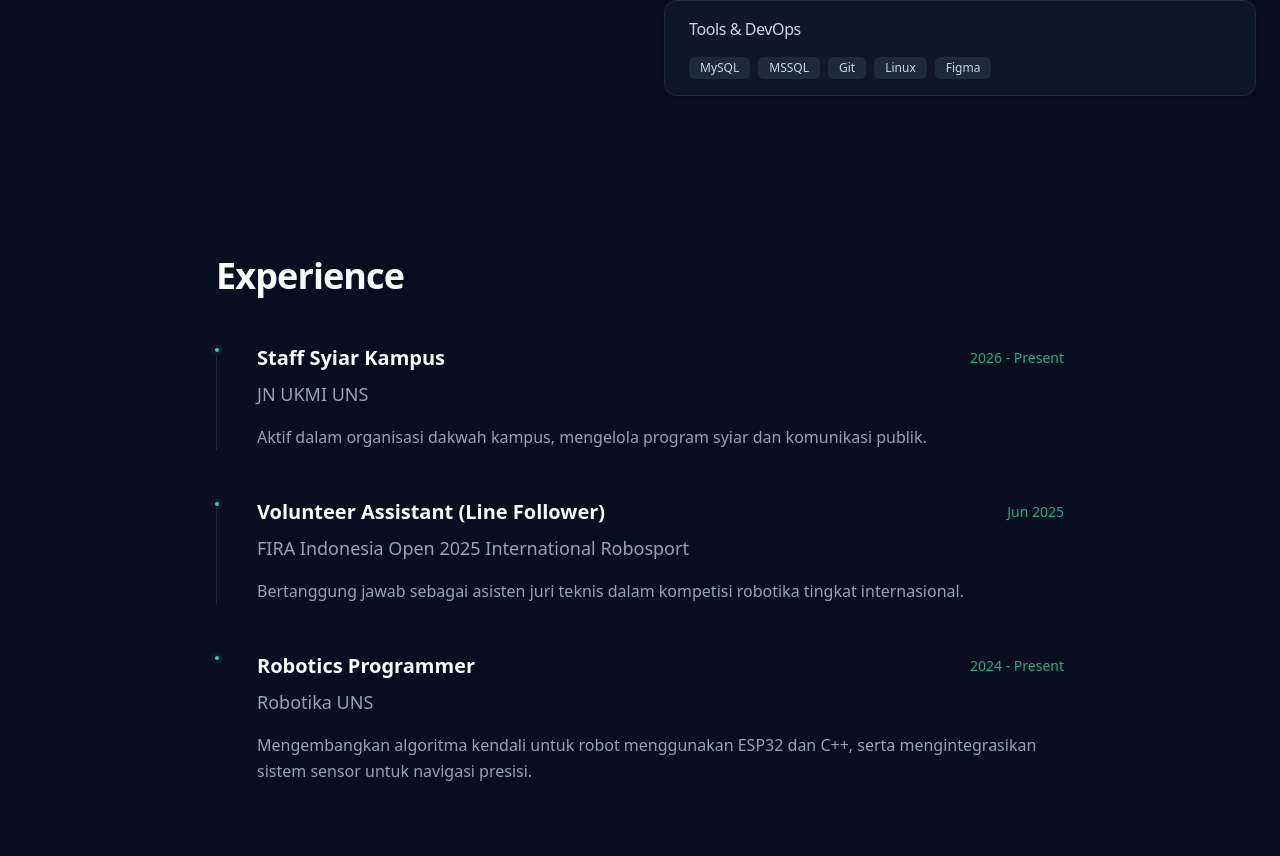
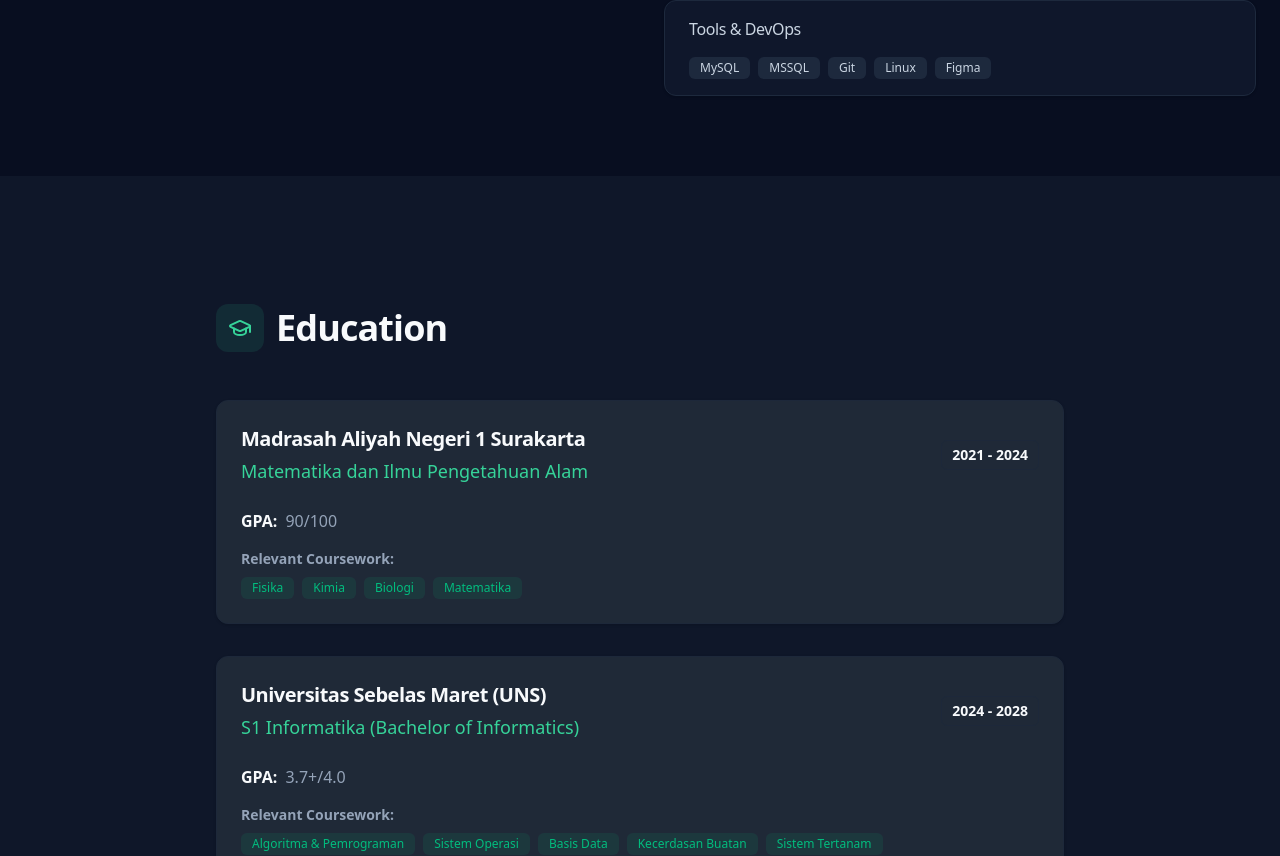
Before and after one commit to Syaasr/Website-Portofolio, a Next.js app: page / in a window 1280 px wide. Shown: the part 1450-2306 px from the top of the page. Built offline with nearby package versions, Linux system fonts and the light colour scheme.

Commit message:
New Update1

```diff
--- a/src/app/page.tsx
+++ b/src/app/page.tsx
@@ -15,9 +15,9 @@ export default function Home() {
       <Navbar />
       <Hero />
       <AboutSkills />
+      <Education />
       <Experience />
       <Projects />
-      <Education />
       <Certifications />
       <Blog />
       <Contact />
--- a/src/components/Navbar.tsx
+++ b/src/components/Navbar.tsx
@@ -20,14 +20,14 @@ export function Navbar() {
           <Link href="#about" className="hover:text-primary transition-colors">
             About
           </Link>
-          <Link href="#projects" className="hover:text-primary transition-colors">
-            Projects
-          </Link>
           <Link href="#education" className="hover:text-primary transition-colors">
             Education
           </Link>
           <Link href="#experience" className="hover:text-primary transition-colors">
             Experience
+          </Link>
+          <Link href="#projects" className="hover:text-primary transition-colors">
+            Projects
           </Link>
         </div>
 
--- a/src/data/portfolio.ts
+++ b/src/data/portfolio.ts
@@ -47,6 +47,13 @@ export const portfolio = {
     },
   ],
   education: [
+    {
+      university: "Madrasah Aliyah Negeri 1 Surakarta",
+      degree: "Matematika dan Ilmu Pengetahuan Alam",
+      period: "2021 - 2024",
+      coursework: ["Fisika", "Kimia", "Biologi", "Matematika"],
+      gpa: "90/100",
+    },
     {
       university: "Universitas Sebelas Maret (UNS)",
       degree: "S1 Informatika (Bachelor of Informatics)",
```
